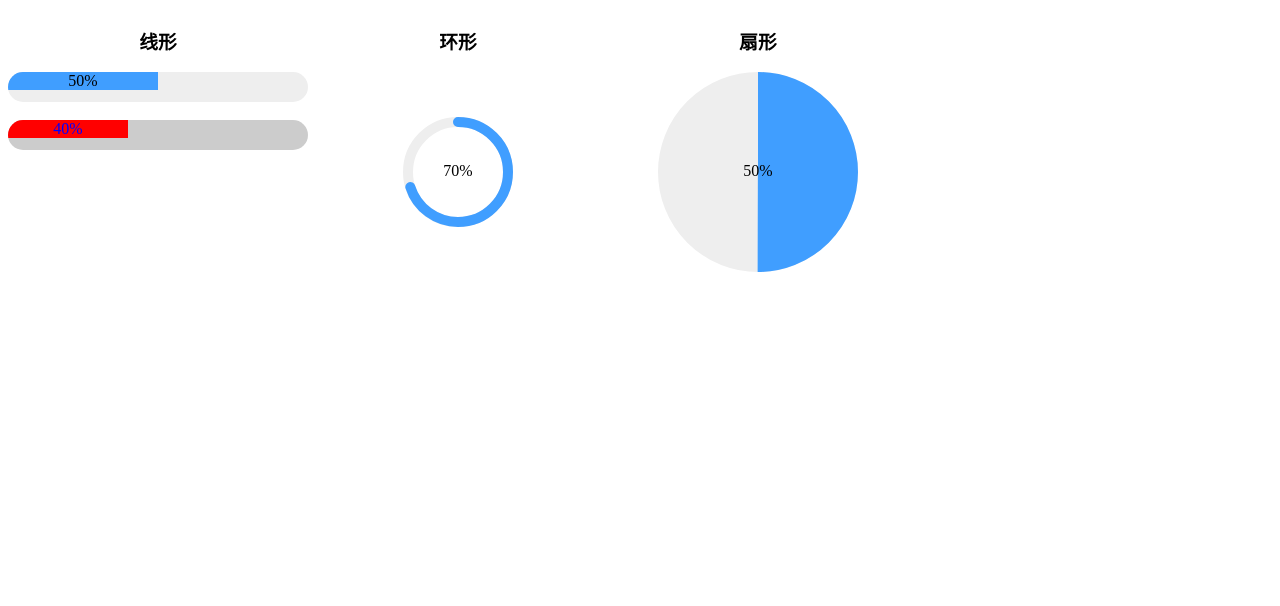
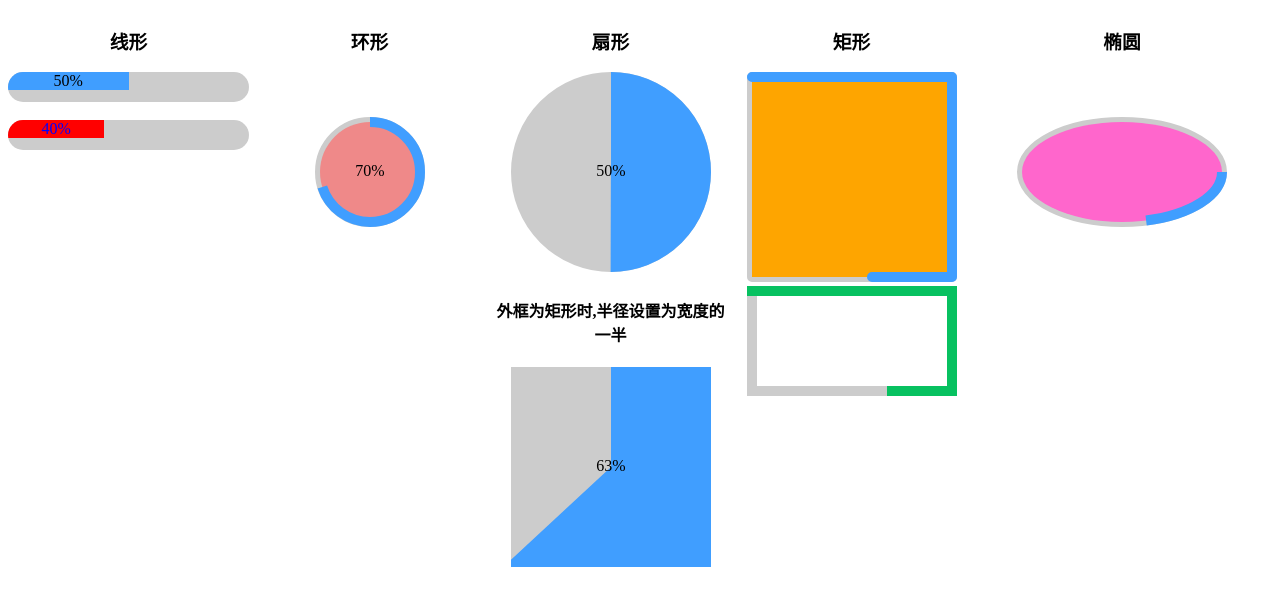
Before and after one commit to hemyWen/vue-hemy-progress, a Vue app: page / in a window 1280 px wide. Shown: the top 606 px of the page. Built offline with nearby package versions, Linux system fonts and the light colour scheme.

Commit message:
增加椭圆

```diff
--- a/src/App.vue
+++ b/src/App.vue
@@ -9,11 +9,39 @@
       </div>
       <div class="item">
         <h3>环形</h3>
-        <Progress class="circle-item" type="circle" :percentage="70" />
+        <Progress class="circle-item" type="circle" fillColor="#ef8989" :percentage="70" />
       </div>
       <div class="item">
         <h3>扇形</h3>
         <Progress type="circle" :isFan="true" :percentage="50" />
+
+        <h4>外框为矩形时,半径设置为宽度的一半</h4>
+        <Progress type="circle" :width="200" :radius="100" :isFan="true" :percentage="63" />
+      </div>
+      <div class="item">
+        <h3>矩形</h3>
+        <Progress
+          type="rect"
+          :percentage="60"
+          :strokeWidth="10"
+          strokeLinecap="round"
+          strokeLinejoin="round"
+          fillColor="#fea500"
+        />
+        <Progress
+          type="rect"
+          :percentage="60"
+          :width="200"
+          :height="100"
+          :strokeWidth="10"
+          strokeColor="#07c160"
+          strokeLinecap="square"
+          strokeLinejoin="butt"
+        />
+      </div>
+      <div class="item">
+        <h3>椭圆</h3>
+        <Progress type="ellipse" fillColor="#ff66cc" :percentage="20" :width="300" />
       </div>
     </div>
   </div>
--- a/src/components/progress/circle.vue
+++ b/src/components/progress/circle.vue
@@ -1,7 +1,7 @@
 <!--
  * @Author: whm
  * @Date: 2022-08-02 11:55:30
- * @LastEditTime: 2022-08-03 17:18:29
+ * @LastEditTime: 2022-08-05 09:37:09
  * @Description:
 -->
 <template>
@@ -14,9 +14,7 @@
         :cy="centerPoint.y"
         :r="otherAttrs.radius"
         fill="none"
-        :stroke-linecap="otherAttrs.strokeLinecap"
-        :stroke-width="otherAttrs.strokeWidth"
-        :stroke="traiColor"
+        :style="backgroundCircleStyle"
       ></circle>
       <!--  环形 -->
       <circle
@@ -25,7 +23,7 @@
         :cy="centerPoint.y"
         :r="otherAttrs.radius"
         :stroke-linecap="otherAttrs.strokeLinecap"
-        fill="none"
+        :fill="fillColor"
         :stroke-width="otherAttrs.strokeWidth"
         :stroke="strokeColor"
         :stroke-dasharray="perimeter"
@@ -49,33 +47,6 @@
 import mixin from './mixin'
 export default {
   mixins: [mixin],
-  props: {
-    //画布大小,type=circle时生效
-    width: {
-      type: Number,
-      default: 200
-    },
-    //环形宽度
-    strokeWidth: {
-      type: Number,
-      default: 10
-    },
-    //环形条线帽
-    strokeLinecap: {
-      type: String,
-      default: 'round'
-    },
-    //环形半径
-    radius: {
-      type: Number,
-      default: 50
-    },
-    //是否为扇形
-    isFan: {
-      type: Boolean,
-      default: false
-    }
-  },
   computed: {
     centerPoint() {
       const x = this.width / 2
@@ -101,6 +72,19 @@ export default {
     },
     circleTextStyle() {
       return { ...this.textStyle, fill: this.textStyle.color }
+    },
+    circleStyle() {
+      const { strokeLinecap, strokeWidth } = this.otherAttrs
+      const fill = this.fillColor
+      const stroke = this.strokeColor
+      const strokeDasharray = this.perimeter
+      const strokeDashoffset = this.dashoffset
+      return { strokeLinecap, strokeWidth, fill, stroke, strokeDasharray, strokeDashoffset }
+    },
+    backgroundCircleStyle() {
+      const { strokeLinecap, strokeWidth } = this.otherAttrs
+      const stroke = this.traiColor
+      return { strokeLinecap, strokeWidth, stroke }
     }
   },
   data() {
--- /dev/null
+++ b/src/components/progress/ellipse.vue
@@ -0,0 +1,67 @@
+<!--
+ * @Author: whm
+ * @Date: 2022-08-05 09:55:37
+ * @LastEditTime: 2022-08-05 14:56:17
+ * @Description: 椭圆
+-->
+<template>
+  <div class="progress-ellipse">
+    <svg :width="width" :height="height">
+      <g>
+        <ellipse
+          :pathLength="perimeter"
+          :cx="centerPoint.x"
+          :cy="centerPoint.y"
+          :rx="rx"
+          :ry="ry"
+          fill="none"
+          :style="backgroundStyle"
+        />
+        <ellipse :pathLength="perimeter" :cx="centerPoint.x" :cy="centerPoint.y" :rx="rx" :ry="ry" :style="style" />
+      </g>
+    </svg>
+  </div>
+</template>
+<script>
+import mixin from './mixin'
+export default {
+  mixins: [mixin],
+  computed: {
+    centerPoint() {
+      const x = this.width / 2
+      const y = this.height / 2
+      return { x, y }
+    },
+    style() {
+      const strokeWidth = this.strokeWidth
+      const fill = this.fillColor
+      const stroke = this.strokeColor
+      const strokeDasharray = this.perimeter
+      const strokeDashoffset = this.dashoffset
+      return { strokeWidth, fill, stroke, strokeDasharray, strokeDashoffset }
+    },
+    backgroundStyle() {
+      const strokeWidth = this.strokeWidth
+      const stroke = this.traiColor
+      return { strokeWidth, stroke }
+    },
+    //椭圆周长 L=2πb+4(a-b)
+    perimeter() {
+      const x = this.rx
+      const y = this.ry
+      const d = x >= y ? y : x
+      const L = 2 * Math.PI * d + 4 * Math.abs(x - y)
+      return L
+    },
+    dashoffset() {
+      const dashoffset = (this.perimeter * (100 - this.percentage)) / 100
+      return dashoffset
+    }
+  },
+  data() {
+    return {}
+  },
+  methods: {}
+}
+</script>
+<style></style>
--- a/src/components/progress/index.vue
+++ b/src/components/progress/index.vue
@@ -1,7 +1,7 @@
 <!--
  * @Author: whm
  * @Date: 2022-08-02 09:22:51
- * @LastEditTime: 2022-08-03 16:47:53
+ * @LastEditTime: 2022-08-05 09:59:59
  * @Description: 进度条
 -->
 <template>
@@ -9,14 +9,16 @@
     <ProgressLine v-if="type === 'line'" v-bind="$attrs" />
     <ProgressCircle v-else-if="type === 'circle'" v-bind="$attrs" />
     <ProgressRect v-else-if="type === 'rect'" v-bind="$attrs" />
+    <ProgressEllipse v-else-if="type === 'ellipse'" v-bind="$attrs" />
   </div>
 </template>
 <script>
 import ProgressLine from './line.vue'
 import ProgressCircle from './circle.vue'
 import ProgressRect from './rect.vue'
+import ProgressEllipse from './ellipse.vue'
 export default {
-  components: { ProgressLine, ProgressCircle, ProgressRect },
+  components: { ProgressLine, ProgressCircle, ProgressRect, ProgressEllipse },
   props: {
     type: {
       type: String,
--- a/src/components/progress/mixin.js
+++ b/src/components/progress/mixin.js
@@ -1,7 +1,7 @@
 /*
  * @Author: whm
  * @Date: 2022-08-02 15:04:28
- * @LastEditTime: 2022-08-04 09:10:12
+ * @LastEditTime: 2022-08-05 10:41:43
  * @Description:混入
  */
 export default {
@@ -13,6 +13,11 @@ export default {
       required: true,
       validator: val => val >= 0 && val <= 100
     },
+    //闭合图形颜色,type!==line生效
+    fillColor: {
+      type: String,
+      default: 'none'
+    },
     // 进度条背景色
     strokeColor: {
       type: String,
@@ -21,7 +26,7 @@ export default {
     // 	进度环背景的颜色
     traiColor: {
       type: String,
-      default: '#eee'
+      default: '#ccc'
     },
     //文字样式
     textStyle: {
@@ -33,7 +38,55 @@ export default {
       type: Boolean,
       default: true
     },
-    format: Function
+    format: Function,
+    width: {
+      type: Number,
+      default: 200
+    },
+    height: {
+      type: Number,
+      default: 200
+    },
+    //环形宽度
+    strokeWidth: {
+      type: Number,
+      default: 10
+    },
+    //环形条线帽
+    strokeLinecap: {
+      type: String,
+      default: 'butt'
+    },
+    //线段连接处的样式
+    strokeLinejoin: {
+      type: String,
+      default: 'miter'
+    },
+    //环形半径
+    radius: {
+      type: Number,
+      default: 50
+    },
+    //是否为扇形
+    isFan: {
+      type: Boolean,
+      default: false
+    },
+    //圆角半径,type=rect时生效
+    borderRadius: {
+      type: Number,
+      default: 0
+    },
+    //type=ellispe椭圆时的长半轴
+    rx: {
+      type: Number,
+      default: 100
+    },
+    //type=ellispe椭圆时的短半轴
+    ry: {
+      type: Number,
+      default: 50
+    }
   },
   computed: {
     content () {
--- a/src/components/progress/rect.vue
+++ b/src/components/progress/rect.vue
@@ -1,9 +1,67 @@
 <!--
  * @Author: whm
  * @Date: 2022-08-03 16:25:55
- * @LastEditTime: 2022-08-03 16:25:56
- * @Description:
+ * @LastEditTime: 2022-08-05 09:56:11
+ * @Description: 矩形
 -->
 <template>
-  <div></div>
+  <div class="progress-rect">
+    <svg :width="strokeWidth + width" :height="strokeWidth + height">
+      <g>
+        <rect :x="origin" :y="origin" :width="width" :height="height" :style="outerStyle" />
+        <rect :x="origin" :y="origin" :width="width" :height="height" :style="style" />
+      </g>
+    </svg>
+  </div>
 </template>
+<script>
+import mixin from './mixin'
+export default {
+  mixins: [mixin],
+
+  computed: {
+    origin() {
+      return this.strokeWidth / 2
+    },
+    style() {
+      const fill = this.fillColor
+      const stroke = this.strokeColor
+      const traiColor = this.traiColor
+      const strokeWidth = this.strokeWidth
+      const strokeDasharray = (Number(this.width) + Number(this.height)) * 2
+      const strokeDashoffset = (strokeDasharray * (100 - this.percentage)) / 100
+      const strokeLinecap = this.strokeLinecap
+      const strokeLinejoin = this.strokeLinejoin
+      return {
+        fill,
+        stroke,
+        traiColor,
+        strokeWidth,
+        strokeDasharray,
+        strokeDashoffset,
+        strokeLinecap,
+        strokeLinejoin,
+        rx: this.borderRadius,
+        ry: this.borderRadius
+      }
+    },
+    outerStyle() {
+      const fill = 'none'
+      const stroke = this.traiColor
+      const strokeWidth = this.strokeWidth
+      const strokeLinecap = this.strokeLinecap
+      const strokeLinejoin = this.strokeLinejoin
+      return {
+        fill,
+        stroke,
+        strokeWidth,
+        strokeLinecap,
+        strokeLinejoin,
+        rx: this.borderRadius,
+        ry: this.borderRadius
+      }
+    }
+  }
+}
+</script>
+pt
```
